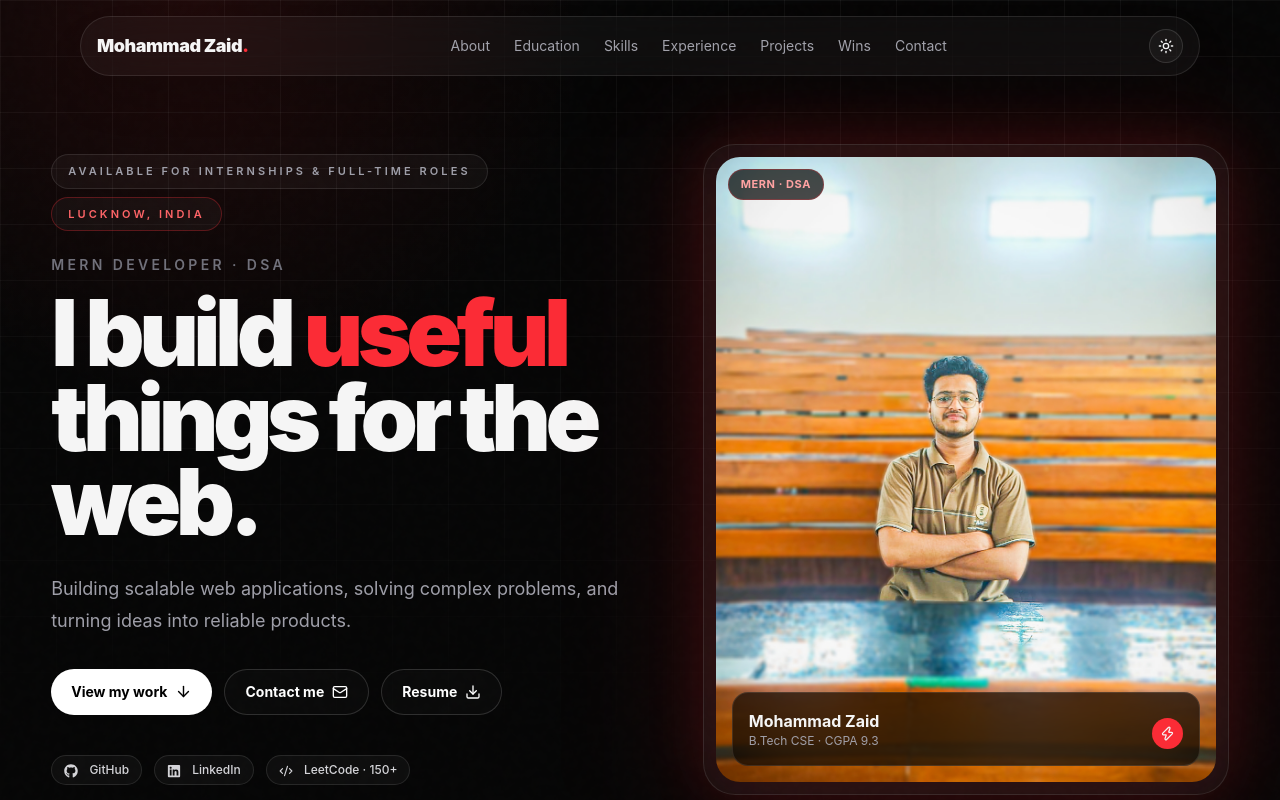
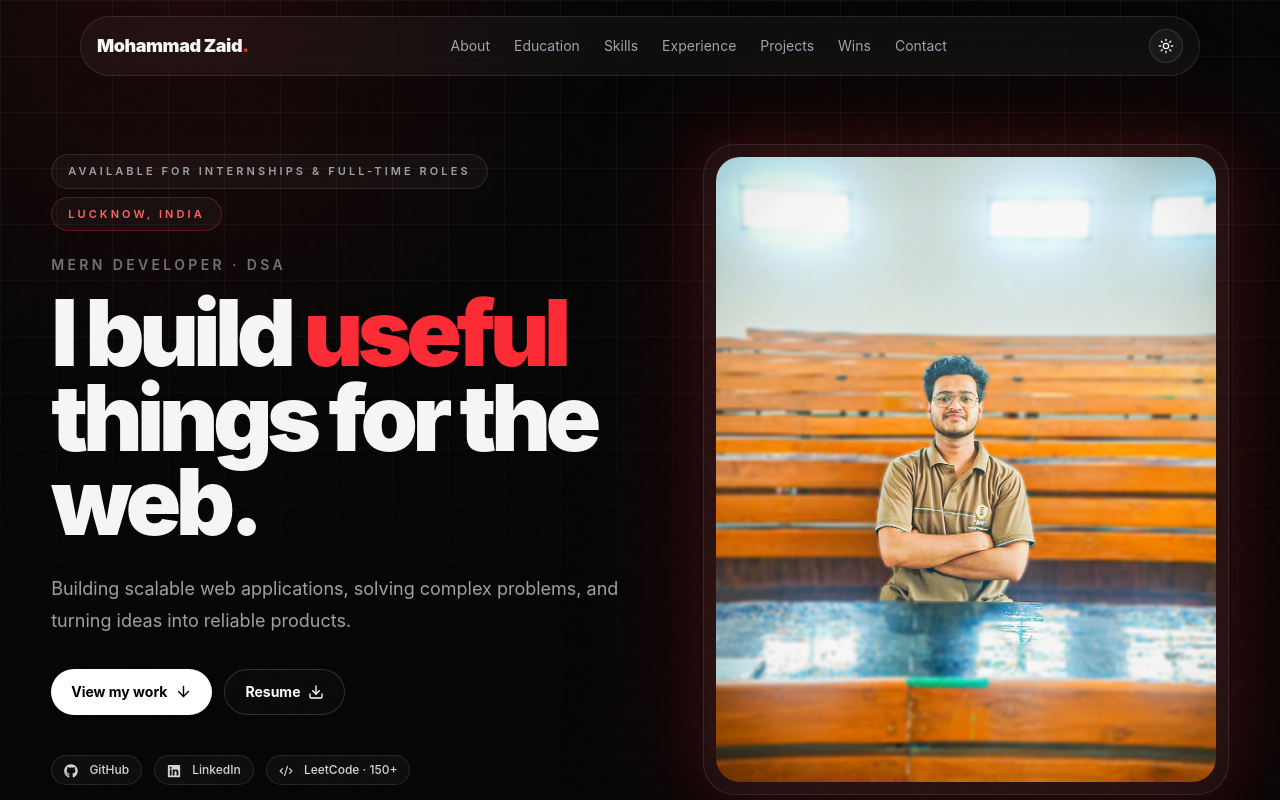
Before and after one commit to zaidxGithub/zaids-portfolio, a React (Vite) app: page / in a window 1280 px wide. Shown: the top 800 px of the page. Built offline with nearby package versions, Linux system fonts and the light colour scheme.

Commit message:
Fix: Update content and formatting in multiple sections for consistency

```diff
--- a/src/components/cards/ProcessCard.jsx
+++ b/src/components/cards/ProcessCard.jsx
@@ -7,7 +7,7 @@ export default function ProcessCard({ number, title, description, index }) {
       <p className="mt-4 leading-7 text-zinc-400">{description}</p>
       <div className="mt-7 h-px bg-gradient-to-r from-red-500/60 to-transparent" />
       <p className="mt-4 text-xs font-bold uppercase tracking-[.18em] text-zinc-500">
-        Step {index + 1} · Ship with intent
+        Step {index + 1}
       </p>
     </article>
   );
--- a/src/components/sections/AboutSection.jsx
+++ b/src/components/sections/AboutSection.jsx
@@ -4,7 +4,7 @@ import StatCard from "../cards/StatCard";
 
 export default function AboutSection() {
   return (
-    <section id="about" className="container-x py-28">
+    <section id="about" className="  container-x py-28">
       <SectionHeader
         eyebrow="About me"
         title="Engineer. Builder."
--- a/src/components/sections/ExperienceSection.jsx
+++ b/src/components/sections/ExperienceSection.jsx
@@ -23,11 +23,11 @@
                   Professional Experience
                 </h3>
                 <p className="mt-3 max-w-2xl leading-7 text-zinc-400">
-                  COMING SOON...
+                  {/* COMING SOON... */}
                 </p>
               </div>
             </div>
-            <span className="tag">Add later</span>
+            <span className="tag">Coming Soon...</span>
           </div>
         </div>
       </section>
--- a/src/components/sections/HeroSection.jsx
+++ b/src/components/sections/HeroSection.jsx
@@ -39,9 +39,9 @@ export default function HeroSection() {
             <a className="btn-primary" href="#projects">
               View my work <ArrowDown size={17} />
             </a>
-            <a className="btn-secondary" href="mailto:zaidxcodes@gmail.com">
+            {/* <a className="btn-secondary" href="mailto:zaidxcodes@gmail.com">
               Contact me <Mail size={16} />
-            </a>
+            </a> */}
             <a
               className="btn-secondary"
               href="/Mohammad_Zaid_Resume.pdf"
@@ -80,23 +80,13 @@ export default function HeroSection() {
         <div className="relative reveal lg:justify-self-end">
           <div className="absolute -inset-5 rounded-[3rem] bg-red-500/10 blur-3xl" />
           <div className="glass relative overflow-hidden rounded-[2rem] p-3 shadow-glow">
-            <div className="absolute left-6 top-6 z-10 rounded-full border border-red-500/30 bg-black/70 px-3 py-1.5 text-[11px] font-bold uppercase tracking-wider text-red-300 backdrop-blur">
-              MERN · DSA
-            </div>
+
             <img
               src="/profile.jpg"
               alt="Mohammad Zaid"
               className="aspect-[4/5] w-full max-w-[500px] rounded-[1.5rem] object-cover object-center"
             />
-            <div className="absolute bottom-7 left-7 right-7 flex items-end justify-between rounded-2xl border border-white/10 bg-black/65 p-4 backdrop-blur-xl">
-              <div>
-                <p className="font-bold">Mohammad Zaid</p>
-                <p className="text-xs text-zinc-400">B.Tech CSE · CGPA 9.3</p>
-              </div>
-              <span className="rounded-full bg-red-500 p-2">
-                <Zap size={15} />
-              </span>
-            </div>
+
           </div>
         </div>
       </div>
```
